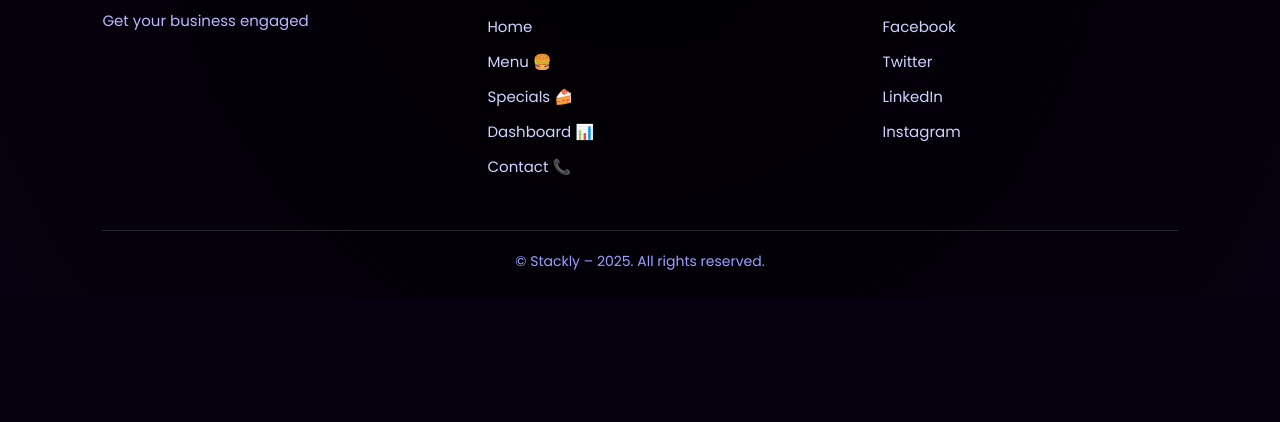
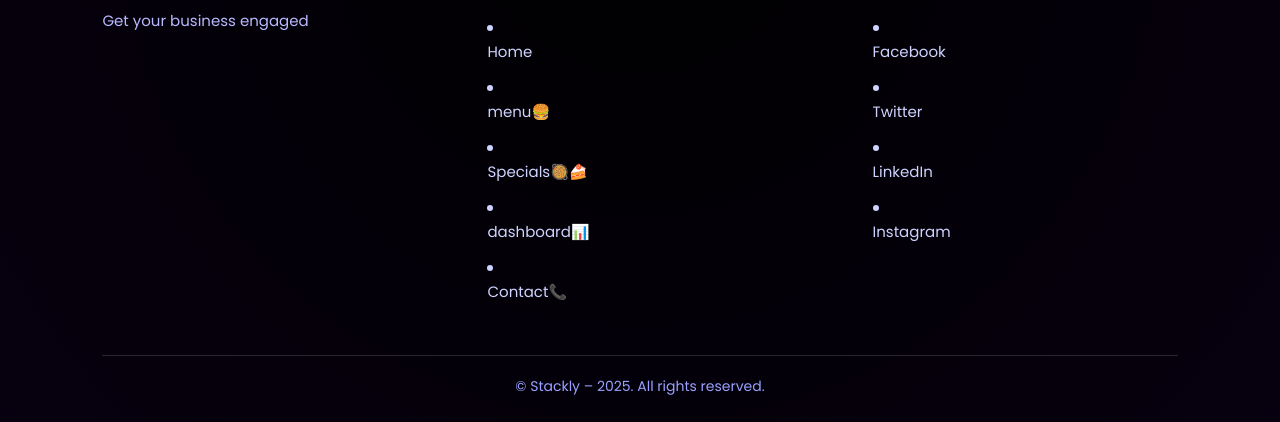
Before and after one commit to hariniselvan-bot/hotel, a plain HTML site: page home.html in a window 1280 px wide. Shown: the part 3593-4015 px from the top of the page. Before the commit the page ends 3890 px from the top, so only its background shows below. Drawn offline with Linux system fonts and the light colour scheme.

Commit message:
Update home.html

```diff
--- a/home.html
+++ b/home.html
@@ -978,20 +978,20 @@ body{
     <!-- CENTER -->
     <div class="footer-main">
       <h4>Main</h4>
-      <a href="index.html">Home</a>
-      <a href="menu.html">Menu 🍔</a>
-      <a href="specials.html">Specials 🍰</a>
-      <a href="dashboard.html">Dashboard 📊</a>
-      <a href="contact.html">Contact 📞</a>
+     <li><a href="index.html" class="hover:text-white">Home </a></li>
+          <li><a href="about1.html" class="hover:text-white">menu🍔</a></li>
+          <li><a href="about1.html" class="hover:text-white">Specials🥘🍰</a></li>
+          <li><a href="Dashboard.html" class="hover:text-white">dashboard📊</a></li>
+          <li><a href="contact.html" class="hover:text-white">Contact📞</a></li>
     </div>
 
     <!-- RIGHT -->
     <div class="footer-social">
       <h4>Social</h4>
-      <a href="404.html"><i class="fab fa-facebook-f"></i> Facebook</a>
-      <a href="404.html"><i class="fab fa-twitter"></i> Twitter</a>
-      <a href="404.html"><i class="fab fa-linkedin-in"></i> LinkedIn</a>
-      <a href="404.html"><i class="fab fa-instagram"></i> Instagram</a>
+       <li><i class="fa-brands fa-facebook mr-2"></i> <a href="404.html" class="hover:text-white">Facebook</a></li>
+          <li><i class="fa-brands fa-twitter mr-2"></i> <a href="404.html" class="hover:text-white">Twitter</a></li>
+          <li><i class="fa-brands fa-linkedin mr-2"></i> <a href="404.html" class="hover:text-white">LinkedIn</a></li>
+          <li><i class="fa-brands fa-instagram mr-2"></i> <a href="404.html" class="hover:text-white">Instagram</a></li>
     </div>
 
   </div>
```
